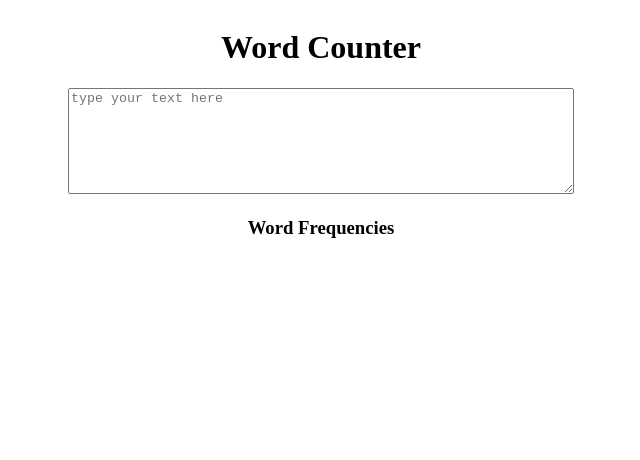
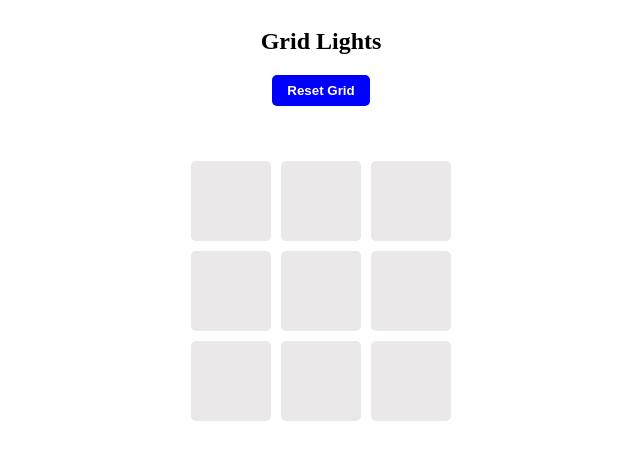
Before and after one commit to PrachiGour2023/machine-coding-frontend, a React (Vite) app: page / in a window 1280 px wide. Shown: the top 460 px of the page, without its empty margins (319-959 px from the left). Built offline with nearby package versions, Linux system fonts and the light colour scheme.

Commit message:
grid light implementation

```diff
--- a/src/App.css
+++ b/src/App.css
@@ -1,14 +1,35 @@
 .container {
   display: flex;
+  justify-content: center;
   align-items: center;
   flex-direction: column;
 }
 
-textarea {
-  width: 500px;
-  height: 100px;
+button {
+  background-color: blue;
+  color: white;
+  border: none;
+  padding: 8px 15px;
+  border-radius: 5px;
+  font-weight: 600;
 }
 
-.word-count {
-  font-weight: 700;
+.grid {
+  margin: 50px;
 }
+.grid-container {
+  display: flex;
+}
+
+.col {
+  background-color: rgb(234, 232, 232);
+  width: 80px;
+  height: 80px;
+  border-radius: 5px;
+  margin: 5px;
+  cursor: pointer;
+}
+
+.col.active {
+  background-color: greenyellow;
+}
--- a/src/App.tsx
+++ b/src/App.tsx
@@ -1,12 +1,12 @@
 import "./App.css"
 import { ErrorBoundary } from "./ErrorBoundary";
-import WordCounter from "./WordCounter";
+import GridLight from "./GridLight";
 
 export default function App() {
 
   return (
     <ErrorBoundary>
-      <WordCounter />
+      <GridLight />
     </ErrorBoundary>
   );
 }
--- /dev/null
+++ b/src/GridLight.tsx
@@ -0,0 +1,86 @@
+import { useState } from 'react'
+
+const TOTAL = 9;
+const GRID_SIZE = 3;
+
+const GridLight = () => {
+
+  const [activeCells, setActiveCells] = useState(new Set());
+  const [activationOrder, setActivationOrder] = useState<number[]>([])
+  const [isDeactivating, setIsDeactivating] = useState<boolean>(false)
+
+  const handleClick = (i: number) => {
+    const updateSet = new Set(activeCells);
+
+    updateSet.add(i)
+
+    const updateOrder = [...activationOrder, i]
+
+    setActiveCells(updateSet)
+    setActivationOrder(updateOrder)
+
+    if (updateSet.size === TOTAL) {
+      setTimeout(() => {
+        startReverseDeactivation(updateOrder)
+      }, 500);
+    }
+  }
+
+  const startReverseDeactivation = (order: number[]) => {
+     setIsDeactivating(true)
+     const reverse = [...order].reverse();
+
+     reverse.forEach((cellIndex, i) => {
+       setTimeout(() => {
+          setActiveCells(prev => {
+             const copy = new Set(prev);
+             copy.delete(cellIndex);
+             return copy;
+          })
+
+          if (i === reverse.length - 1) {
+            setTimeout(() => {
+              setIsDeactivating(false)
+              setActivationOrder([])
+            }, 100);
+          }
+       }, i * 300);
+     })
+  }
+
+  const resetGrid = () => {
+    setActiveCells(new Set());
+    setActivationOrder([])
+    setIsDeactivating(false)
+  }
+
+  return (
+    <div className='container'>
+       <h2>Grid Lights</h2>
+
+       <button onClick={resetGrid}>Reset Grid</button>
+
+       <div className='grid'>
+        {
+          Array.from({ length: GRID_SIZE}, (_, rowIndex) => (
+            <div className='grid-container' key={rowIndex}>
+              {
+                Array.from({ length: GRID_SIZE}, (_, colIndex) => {
+                  const index = rowIndex * GRID_SIZE + colIndex
+                  return (
+                    <div
+                    className={`col ${activeCells.has(index) ? 'active' : ''}`}
+                    key={index}
+                    onClick={() => handleClick(index)}></div>
+                  )
+                })
+              }
+            </div>
+          ))
+        }
+       </div>
+    </div>
+  )
+}
+
+export default GridLight
--- a/src/WordCounter.tsx
+++ /dev/null
@@ -1,59 +0,0 @@
-import { useEffect, useState } from 'react'
-
-
-
-const WordCounter = () => {
-
-  const [input, setInput] = useState('');
-  const [wordCount, setWordCount] = useState<Record<string, number>>({})
-
-  useEffect(() => {
-    handleCount()
-  }, [input])
-
-  const handleCount = () => {
-    if (!input.trim()) return;
-
-    const cleanText = input.toLowerCase().trim();
-    const newText = cleanText.split(/\s+/)
-    let obj: Record<string, number> = {}
-
-    for (let i = 0; i < newText.length; i++) {
-      if (obj[newText[i]]) {
-        obj[newText[i]]++
-      } else {
-        obj[newText[i]] = 1
-      }
-    }
-
-    setWordCount(obj)
-  }
-
-  return (
-    <div className='container'>
-      <h1>Word Counter</h1>
-
-      <div>
-        <textarea placeholder='type your text here' onChange={(e) => setInput(e.target.value)}></textarea>
-      </div>
-
-      <div>
-        <h3>Word Frequencies</h3>
-        <div>
-          {
-            Object.entries(wordCount).map(([word, count]) => {
-              return (
-                <li key={word} className='list-style'>
-                  <span className='word-count'>{word} count : </span>
-                  <span>{count}</span>
-                </li>
-              )
-            })
-          }
-        </div>
-      </div>
-    </div>
-  )
-}
-
-export default WordCounter
```
